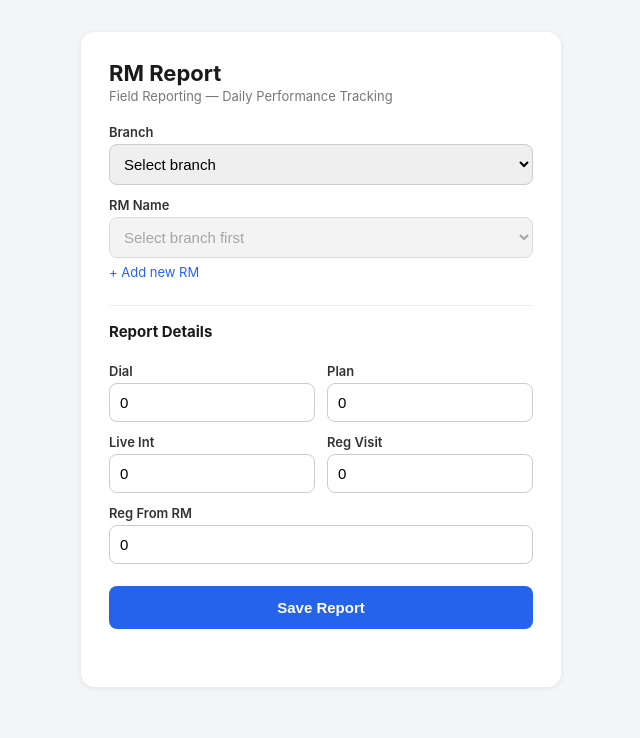
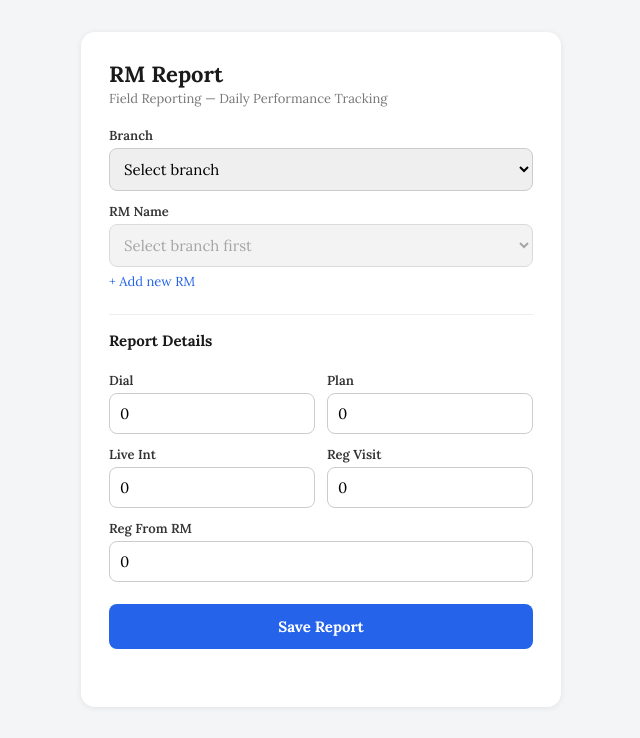
Before and after one commit to phoenix812966/MAGNUS-APP-V1, a Flask app: page / in a window 1280 px wide. Shown: the top 738 px of the page, without its empty margins (319-959 px from the left). Run offline with Flask 3, Linux system fonts and the light colour scheme.

Commit message:
FONT CHANGE

```diff
--- a/static/style.css
+++ b/static/style.css
@@ -1,7 +1,7 @@
 * { box-sizing: border-box; }
 body {
   margin: 0;
-  font-family: -apple-system, Segoe UI, Roboto, sans-serif;
+  font-family: "Lora", Georgia, "Times New Roman", serif;
   background: #f4f5f7;
   color: #1a1a1a;
 }
@@ -46,3 +46,4 @@ select, input[type=text], input[type=number] {
 .msg { margin-top: 12px; font-size: 14px; text-align: center; min-height: 18px; }
 .msg.ok { color: #15803d; }
 .msg.err { color: #b91c1c; }
+input, select, button, textarea { font-family: inherit; }
--- a/templates/index.html
+++ b/templates/index.html
@@ -5,6 +5,9 @@
 <meta name="viewport" content="width=device-width, initial-scale=1.0">
 <title>RM Report</title>
 <link rel="stylesheet" href="{{ url_for('static', filename='style.css') }}">
+  <link rel="preconnect" href="https://fonts.googleapis.com">
+  <link rel="preconnect" href="https://fonts.gstatic.com" crossorigin>
+  <link href="https://fonts.googleapis.com/css2?family=Lora:wght@400;500;600;700&display=swap" rel="stylesheet">
 </head>
 <body>
 <div class="wrap">
```
